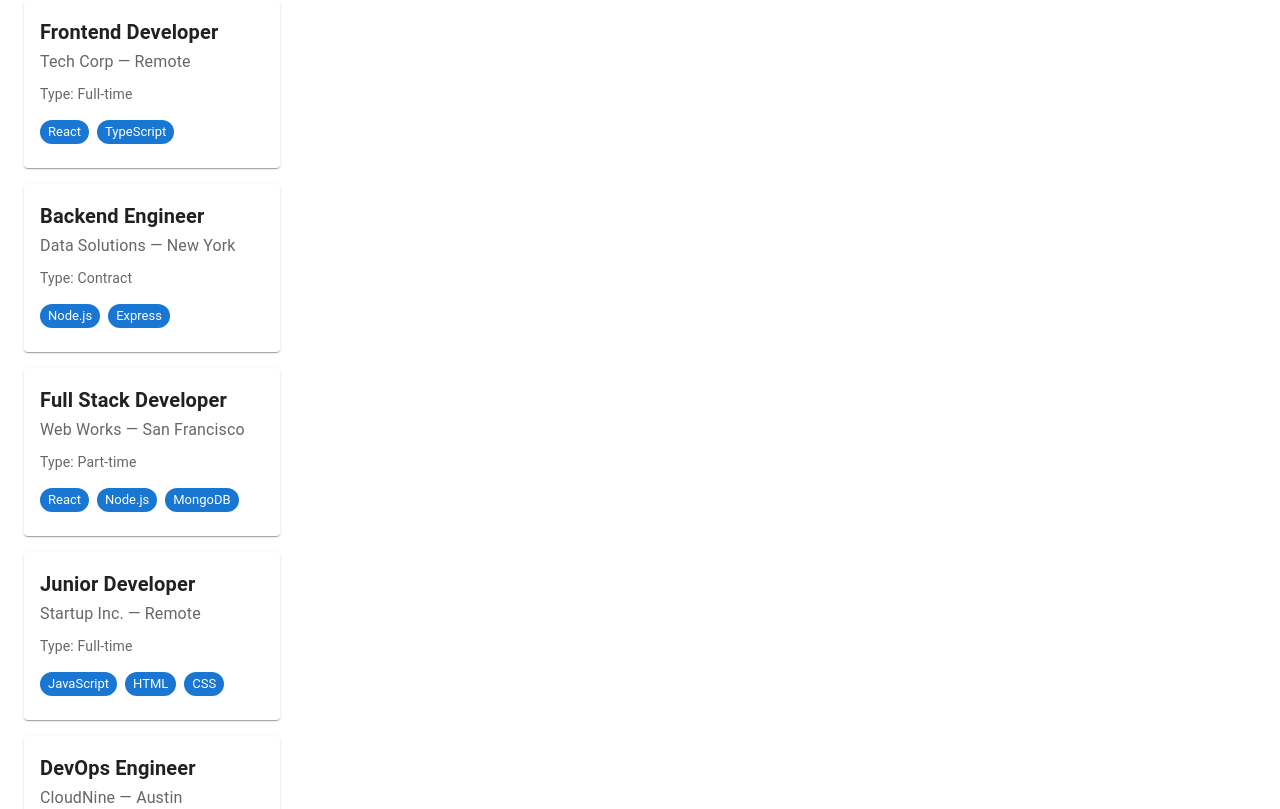
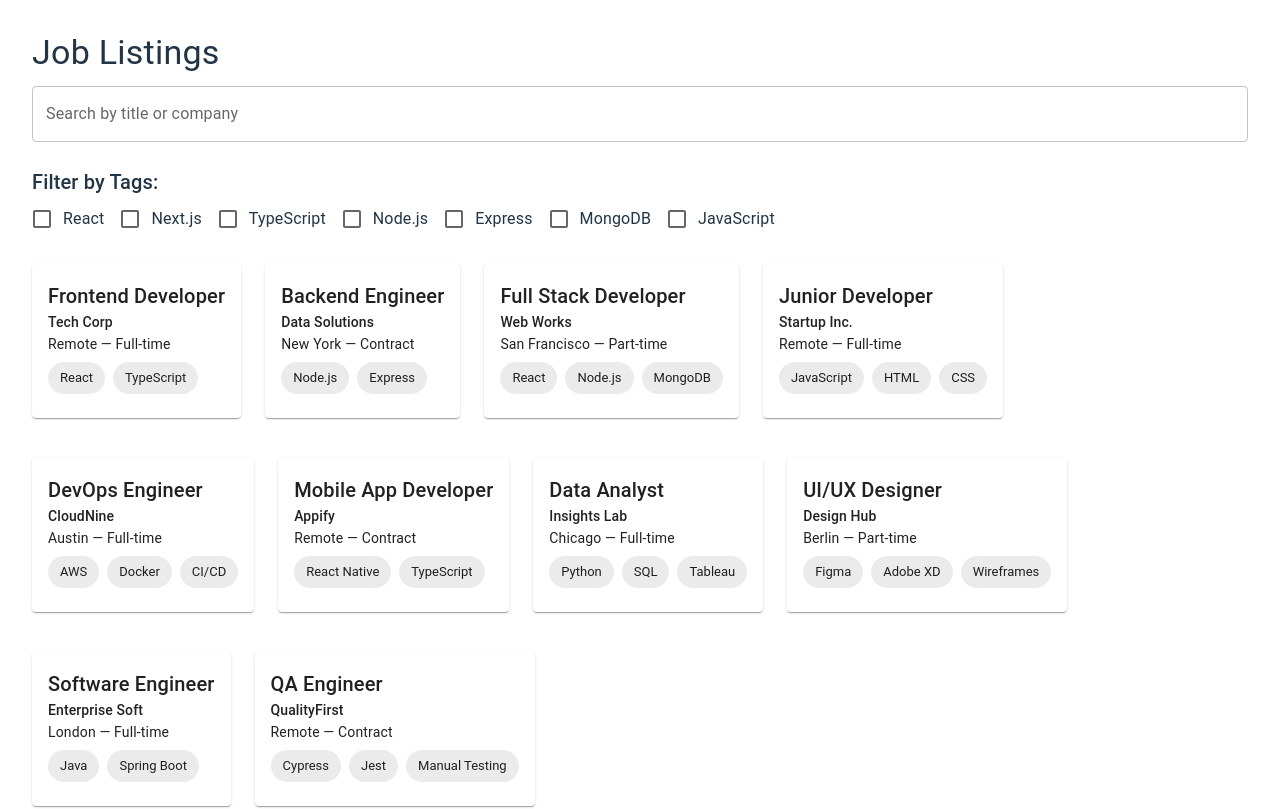
Before and after one commit to solik003/job-board-app, a React (Vite) app: page / in a window 1280 px wide. Shown: the top 809 px of the page. Built offline with nearby package versions, Linux system fonts and the light colour scheme.

Commit message:
add filtering, searching and Details Modal

```diff
--- a/src/App.tsx
+++ b/src/App.tsx
@@ -1,16 +1,11 @@
-import React from "react";
-import JobCard from "./components/JobCard";
-import { Container } from "@mui/material";
-import { jobs } from "./data/jobs";
 
-const JobList = () => {
+import { JobList } from "./components/JobList";
+
+
+function App() {
   return (
-    <Container>
-      {jobs.map((job) => (
-        <JobCard key={job.id} job={job} onClick={() => console.log(job.title)} />
-      ))}
-    </Container>
+    <JobList />
   );
-};
+}
 
-export default JobList;
+export default App;
--- a/src/components/JobCard.tsx
+++ b/src/components/JobCard.tsx
@@ -1,44 +1,20 @@
 import React from "react";
-import { Card, CardContent, Typography, Box, Chip, Stack } from "@mui/material";
+import { Card, CardContent, Typography, Chip, Stack } from "@mui/material";
 import type { Job } from "../types";
 
-
-type JobCardProps = {
-  job: Job;
-  onClick?: () => void;
-};
-
-const JobCard: React.FC<JobCardProps> = ({ job, onClick }) => {
+export const JobCard: React.FC<{ job: Job; onClick: () => void }> = ({ job, onClick }) => {
     return (
-    <Card
-      onClick={onClick}
-      sx={{
-        cursor: "pointer",
-        mb: 2,
-        transition: "0.3s",
-        "&:hover": { boxShadow: 6 }
-      }}
-    >
+        <Card onClick={onClick} sx={{ cursor: "pointer", mb: 2 }}>
             <CardContent>
-        <Typography variant="h6" fontWeight="bold">
-          {job.title}
-        </Typography>
-        <Typography variant="subtitle1" color="text.secondary">
-          {job.company} — {job.location}
-        </Typography>
-        <Typography variant="body2" color="text.secondary" mt={1}>
-          Type: {job.type}
-        </Typography>
-        <Box mt={2}>
-          <Stack direction="row" spacing={1} flexWrap="wrap">
-            {job.tags.map((tag, index) => (
-              <Chip key={index} label={tag} size="small" color="primary" />
+                <Typography variant="h6">{job.title}</Typography>
+                <Typography variant="subtitle2">{job.company}</Typography>
+                <Typography variant="body2">{job.location} — {job.type}</Typography>
+                <Stack direction="row" spacing={1} mt={1}>
+                    {job.tags.map((tag) => (
+                        <Chip key={tag} label={tag} />
                     ))}
                 </Stack>
-        </Box>
             </CardContent>
         </Card>
     );
 };
-
-export default JobCard;
--- /dev/null
+++ b/src/components/JobDetailsModal.tsx
@@ -0,0 +1,40 @@
+import React from "react";
+import { Box, Typography, Modal, Chip, Stack } from "@mui/material";
+import type { Job } from "../types";
+
+type Props = {
+    open: boolean;
+    onClose: () => void;
+    job: Job | null;
+};
+
+
+
+export const JobDetailsModal: React.FC<Props> = ({ open, onClose, job }) => {
+    if (!job) return null;
+
+    return (
+        <Modal open={open} onClose={onClose}>
+            <Box>
+                {job ? (
+                    <>
+                        <Typography variant="h5" mb={1}>{job.title}</Typography>
+                        <Typography variant="subtitle1">{job.company}</Typography>
+                        <Typography variant="body2" mb={2}>
+                            {job.location} — {job.type}
+                        </Typography>
+                        <Typography variant="subtitle2">Tags:</Typography>
+                        <Stack direction="row" spacing={1} mt={1} flexWrap="wrap">
+                            {job.tags.map((tag) => (
+                                <Chip key={tag} label={tag} />
+                            ))}
+                        </Stack>
+                    </>
+                ) : (
+                    <Typography>Loading...</Typography>
+                )}
+            </Box>
+        </Modal>
+
+    );
+};
--- /dev/null
+++ b/src/components/JobList.tsx
@@ -0,0 +1,94 @@
+
+import React, { useState } from "react";
+import {
+    Box,
+    Checkbox,
+    FormControlLabel,
+    FormGroup,
+    Typography,
+    Grid,
+    TextField,
+} from "@mui/material";
+import { jobs as mockJobs } from "../data/jobs";
+import { JobCard } from "./JobCard";
+import { JobDetailsModal } from "./JobDetailsModal";
+import type { Job } from "../types";
+
+const allTags = ["React", "Next.js", "TypeScript", "Node.js", "Express", "MongoDB", "JavaScript"];
+
+export const JobList: React.FC = () => {
+    const [selectedTags, setSelectedTags] = useState<string[]>([]);
+    const [searchTerm, setSearchTerm] = useState("");
+    const [selectedJob, setSelectedJob] = useState<Job | null>(null);
+    const [open, setOpen] = useState(false);
+
+    const handleTagChange = (tag: string) => {
+        setSelectedTags((prev) =>
+            prev.includes(tag) ? prev.filter((t) => t !== tag) : [...prev, tag]
+        );
+    };
+
+    const handleOpenModal = (job: Job) => {
+        setSelectedJob(job);
+        setOpen(true);
+    };
+
+    const handleCloseModal = () => {
+        setOpen(false);
+        setSelectedJob(null);
+    };
+
+    const filteredJobs = mockJobs.filter((job) => {
+        const matchesSearch =
+            job.title.toLowerCase().includes(searchTerm.toLowerCase()) ||
+            job.company.toLowerCase().includes(searchTerm.toLowerCase());
+
+        const matchesTags =
+            selectedTags.length === 0 || selectedTags.every((tag) => job.tags.includes(tag));
+
+        return matchesSearch && matchesTags;
+    });
+
+    return (
+        <Box p={4}>
+            <Typography variant="h4" gutterBottom>
+                Job Listings
+            </Typography>
+
+            <TextField
+                label="Search by title or company"
+                variant="outlined"
+                fullWidth
+                sx={{ mb: 3 }}
+                value={searchTerm}
+                onChange={(e) => setSearchTerm(e.target.value)}
+            />
+
+            <Typography variant="h6">Filter by Tags:</Typography>
+            <FormGroup row sx={{ mb: 3 }}>
+                {allTags.map((tag) => (
+                    <FormControlLabel
+                        key={tag}
+                        control={
+                            <Checkbox
+                                checked={selectedTags.includes(tag)}
+                                onChange={() => handleTagChange(tag)}
+                            />
+                        }
+                        label={tag}
+                    />
+                ))}
+            </FormGroup>
+
+            <Grid container spacing={3}>
+                {filteredJobs.map((job) => (
+                    <Grid item xs={12} sm={6} md={4} key={job.id}>
+                        <JobCard job={job} onClick={() => handleOpenModal(job)} />
+                    </Grid>
+                ))}
+            </Grid>
+
+            <JobDetailsModal open={open} onClose={handleCloseModal} job={selectedJob} />
+        </Box>
+    );
+};
```
Lines whose indentation alone changed are shown as unchanged.
